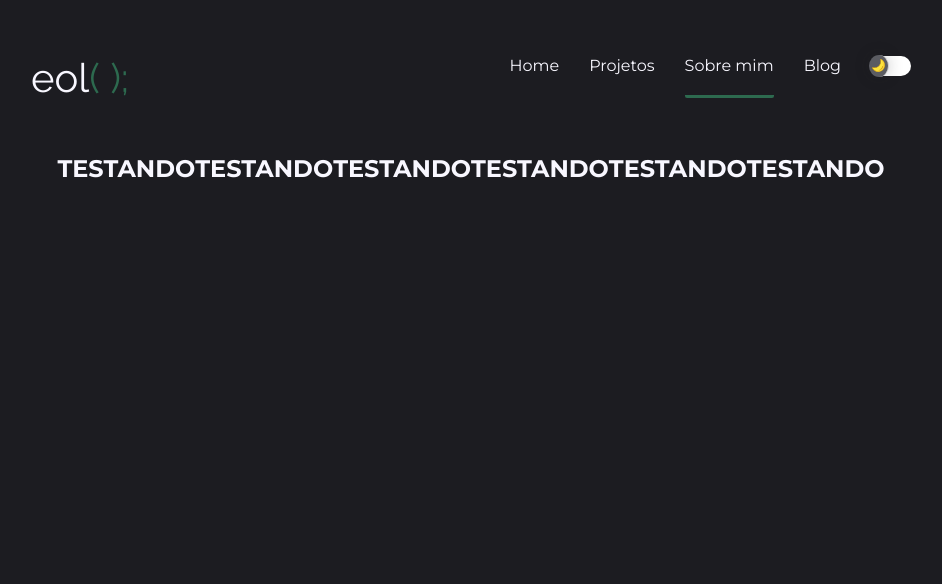
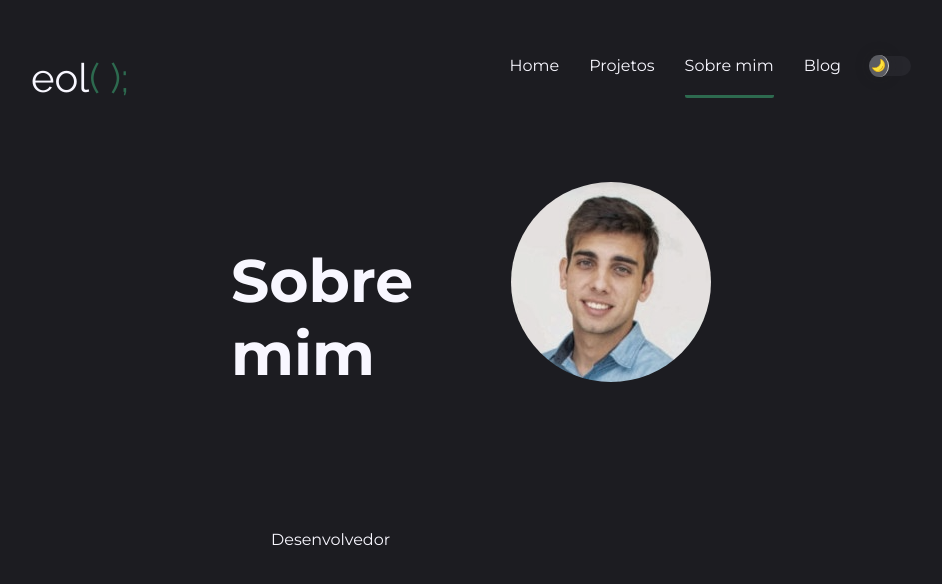
Before and after one commit to EricEOL/ericeol.dev, an Angular app: page /aboutme in a window 1280 px wide. Shown: the top 584 px of the page, without its empty margins (169-1111 px from the left). Built offline with nearby package versions, Linux system fonts and the light colour scheme.

Commit message:
Iniciando estrutura do 'sobre mim'

```diff
--- a/src/app/core/components/aboutme/aboutme.component.css
+++ b/src/app/core/components/aboutme/aboutme.component.css
@@ -2,9 +2,55 @@
   width: 100%;
   display: flex;
   justify-content: center;
+  flex-direction: column;
+  padding: 20px 400px 0px 400px;
 
   animation-name: component-transition;
   animation-duration: 1s;
+}
+
+.aboutme header {
+  width: 100%;
+  display: flex;
+  align-items: center;
+  justify-content: space-between;
+}
+
+.aboutme header h2 {
+  font-size: 60px;
+  margin-top: 70px;
+}
+
+.aboutme header img {
+  border-radius: 50%;
+  filter: grayscale(0.5);
+}
+
+.aboutme section {
+  margin-top: 100px;
+}
+
+.aboutme section .card {
+  display: flex;
+  flex-direction: column;
+  margin: 40px;
+}
+
+.aboutme section .card .card-title {
+  display: flex;
+}
+
+.aboutme section .card .card-content {
+  height: 0;
+  overflow: hidden;
+}
+
+.aboutme section .card input {
+  display: none;
+}
+
+.aboutme section .card input:checked ~ .card-content {
+  height: 100px;
 }
 
 @keyframes component-transition {
--- a/src/app/core/components/aboutme/aboutme.component.html
+++ b/src/app/core/components/aboutme/aboutme.component.html
@@ -1,8 +1,28 @@
 <section class="aboutme">
-  <h1>TESTANDO</h1>
-  <h1>TESTANDO</h1>
-  <h1>TESTANDO</h1>
-  <h1>TESTANDO</h1>
-  <h1>TESTANDO</h1>
-  <h1>TESTANDO</h1>
+  <header>
+    <h2>Sobre mim</h2>
+    <img src="assets/eu.jpg" alt="">
+  </header>
+  <section>
+
+    <div class="card">
+      <input type="checkbox" id="dev">
+      <div class="card-title">
+        <label for="dev">Desenvolvedor</label>
+      </div>
+      <div class="card-content">
+        <ul>
+          <li>
+            <strong>Back-end</strong>
+            <p></p>
+          </li>
+          <li>
+            <strong>Front-end</strong>
+            <p></p>
+          </li>
+        </ul>
+      </div>
+    </div>
+
+  </section>
 </section>
--- a/src/app/core/components/header/navbar/navbar.component.css
+++ b/src/app/core/components/header/navbar/navbar.component.css
@@ -40,7 +40,7 @@ a.active::after {
   width: 40px;
   height: 20px;
   border-radius: 32px;
-  background: #fff;
+  background: var(--bg-secondary);
   cursor: pointer;
   display: flex;
   align-items: center;
--- a/src/app/core/components/header/navbar/navbar.component.ts
+++ b/src/app/core/components/header/navbar/navbar.component.ts
@@ -22,7 +22,7 @@ export class NavBarComponent implements OnInit {
 
     const button = document.querySelector('#circle');
 
-    if(this.lightTheme == false) {
+    if(!this.lightTheme) {
       button?.classList.remove('checked');
       button?.classList.add('unchecked');
     } else {
--- a/src/app/core/components/home/home.component.ts
+++ b/src/app/core/components/home/home.component.ts
@@ -1,4 +1,4 @@
-import { Component } from "@angular/core";
+import { Component, OnInit } from "@angular/core";
 
 @Component({
   selector: 'app-home',
--- a/src/app/core/components/projects/projects.component.html
+++ b/src/app/core/components/projects/projects.component.html
@@ -1,7 +1,7 @@
 <section class="projects">
   <div class="top">
     <div>
-      <strong>meusProjetos( );</strong>
+      <strong>Meus Projetos</strong>
       <p>
         Tenho muito interesse na construção completa de uma aplicação,
         das regras de negócio mais importantes até a interação com o usuário final. <br/>
--- a/src/styles.css
+++ b/src/styles.css
@@ -32,3 +32,28 @@ body {
 a {
   color: var(--text-color);
 }
+
+
+html::-webkit-scrollbar {
+  width: 10px;
+}
+
+html::-webkit-scrollbar-track {
+  background: var(--bg-color);
+}
+
+html::-webkit-scrollbar-thumb {
+  background: var(--bg-secondary);
+  border-radius: 10px;
+  transition: 0.2s;
+}
+
+html::-webkit-scrollbar-thumb:hover {
+  background: rgb(100, 100, 100);
+  border-radius: 10px;
+}
+
+html::-webkit-scrollbar-thumb:active {
+  background: rgb(68, 68, 68);
+  border-radius: 10px;
+}
```
Also changed, not shown: src/assets/eu.jpg (added).
